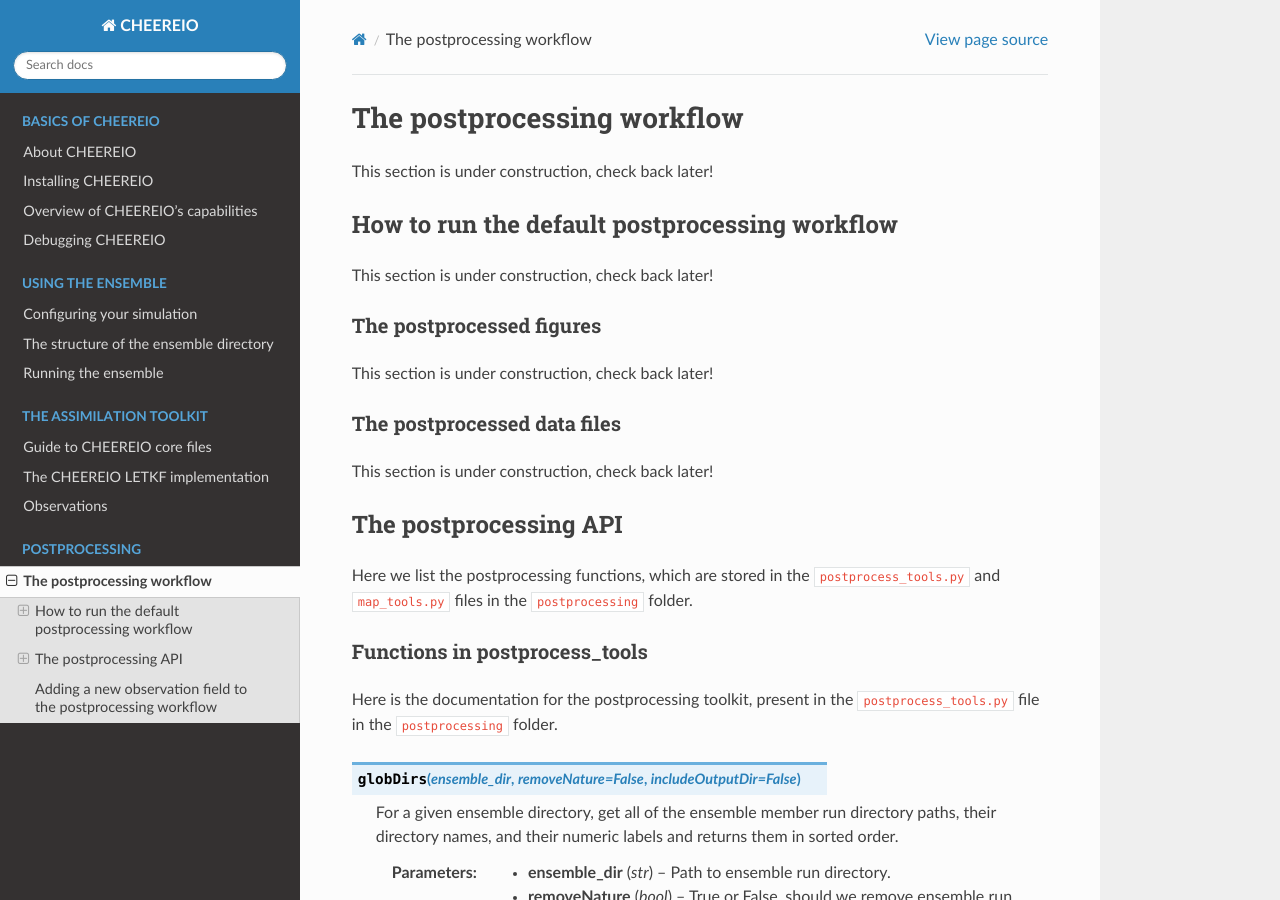
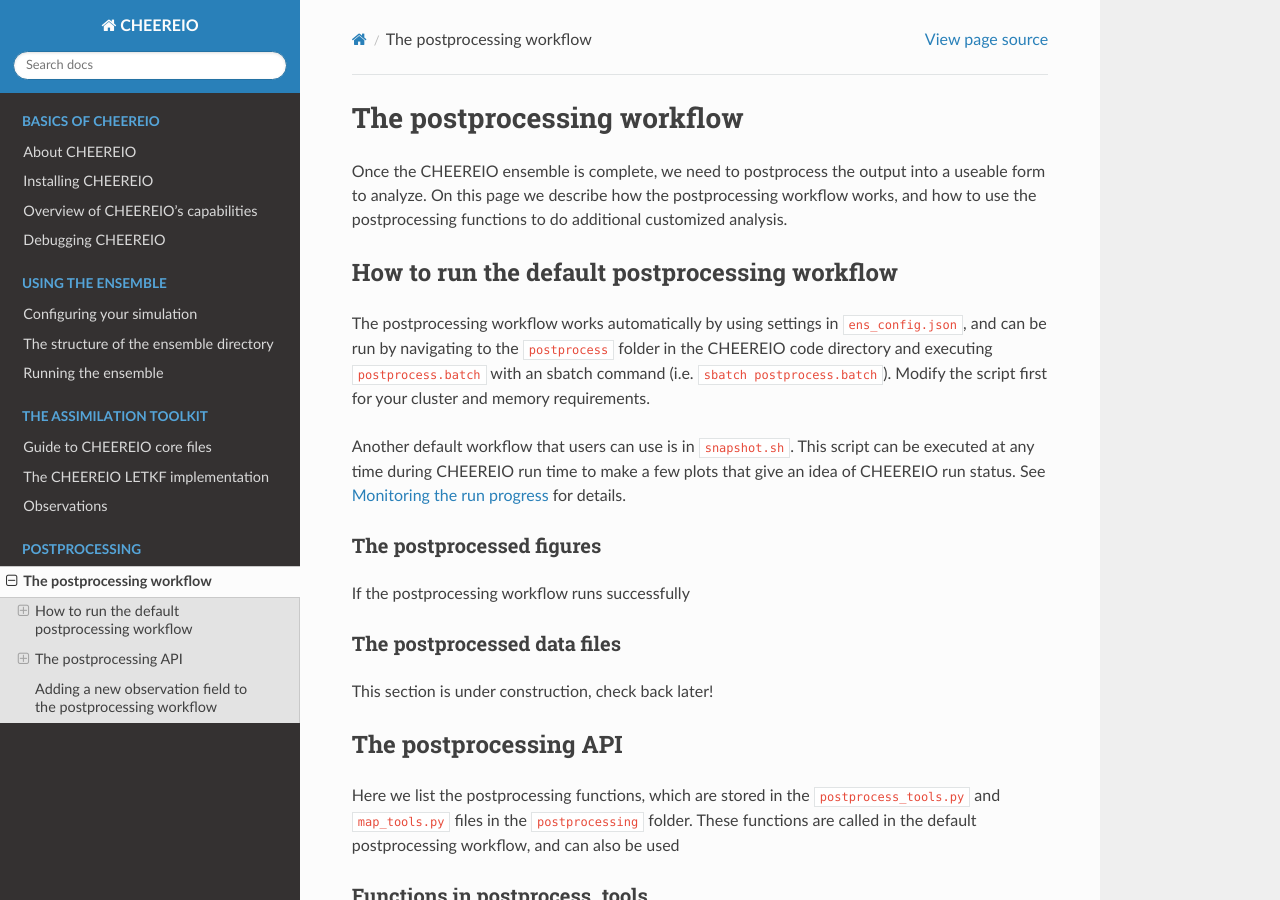
Before and after one commit to drewpendergrass/CHEEREIO, a Sphinx documentation site: the page built from docs/Postprocess-workflow.rst, in a window 1280 px wide and 900 px high. Built offline with Sphinx 7.4.7 and the Read the Docs theme 2.0.0, drawn with Linux system fonts in a browser that asks for light colours.

Commit message:
get the postprocessing tools

```diff
--- a/docs/Postprocess-workflow.rst
+++ b/docs/Postprocess-workflow.rst
@@ -3,17 +3,19 @@
 The postprocessing workflow
 ==========
 
-This section is under construction, check back later!
+Once the CHEEREIO ensemble is complete, we need to postprocess the output into a useable form to analyze. On this page we describe how the postprocessing workflow works, and how to use the postprocessing functions to do additional customized analysis.
 
 How to run the default postprocessing workflow
 -------------
 
-This section is under construction, check back later!
+The postprocessing workflow works automatically by using settings in ``ens_config.json``, and can be run by navigating to the ``postprocess`` folder in the CHEEREIO code directory and executing ``postprocess.batch`` with an sbatch command (i.e. ``sbatch postprocess.batch``). Modify the script first for your cluster and memory requirements.
+
+Another default workflow that users can use is in ``snapshot.sh``. This script can be executed at any time during CHEEREIO run time to make a few plots that give an idea of CHEEREIO run status. See :ref:`Monitoring run` for details.
 
 The postprocessed figures
 ~~~~~~~~~~~~~
 
-This section is under construction, check back later!
+If the postprocessing workflow runs successfully
 
 The postprocessed data files
 ~~~~~~~~~~~~~
@@ -23,7 +25,7 @@ This section is under construction, check back later!
 The postprocessing API
 -------------
 
-Here we list the postprocessing functions, which are stored in the ``postprocess_tools.py`` and ``map_tools.py`` files in the ``postprocessing`` folder.
+Here we list the postprocessing functions, which are stored in the ``postprocess_tools.py`` and ``map_tools.py`` files in the ``postprocessing`` folder. These functions are called in the default postprocessing workflow, and can also be used
 
 Functions in postprocess_tools
 ~~~~~~~~~~~~~
--- a/docs/Running-the-ensemble.rst
+++ b/docs/Running-the-ensemble.rst
@@ -79,6 +79,8 @@ Starting the run
 -------------
 
 Once the ensemble is fully installed, and  ensemble spinup is complete (if using method 2 above), initiating the CHEEREIO run is simple. Navigate to the Ensemble Runs Directory (see the :ref:`Guide to the Ensemble Directory` entry for details on ensemble directory structure). Then, execute the ``run_ens.sh`` script with the command ``nohup bash run_ens.sh &``. That's it!
+
+.. _Monitoring run:
 
 Monitoring the run progress
 -------------
```
